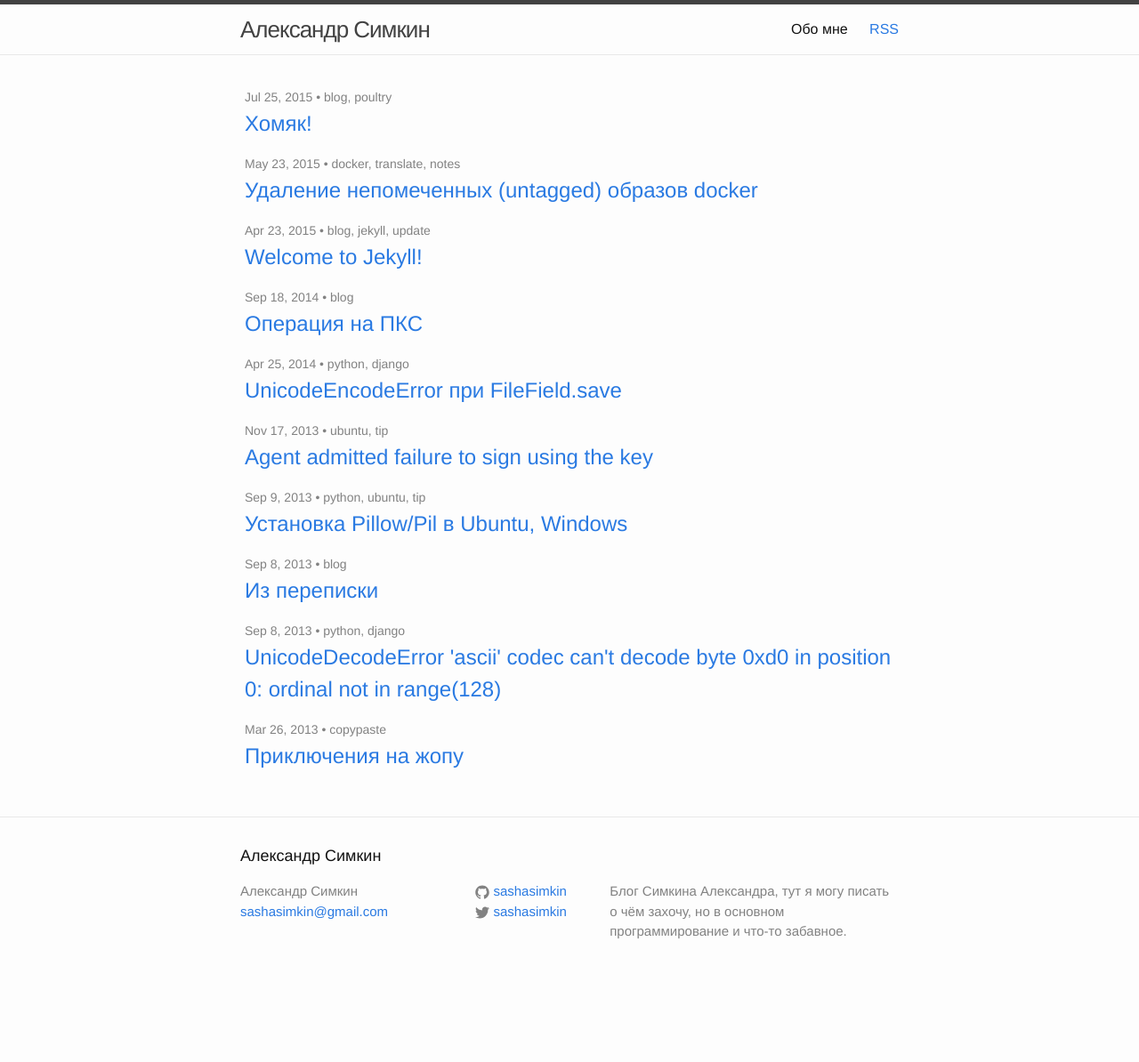
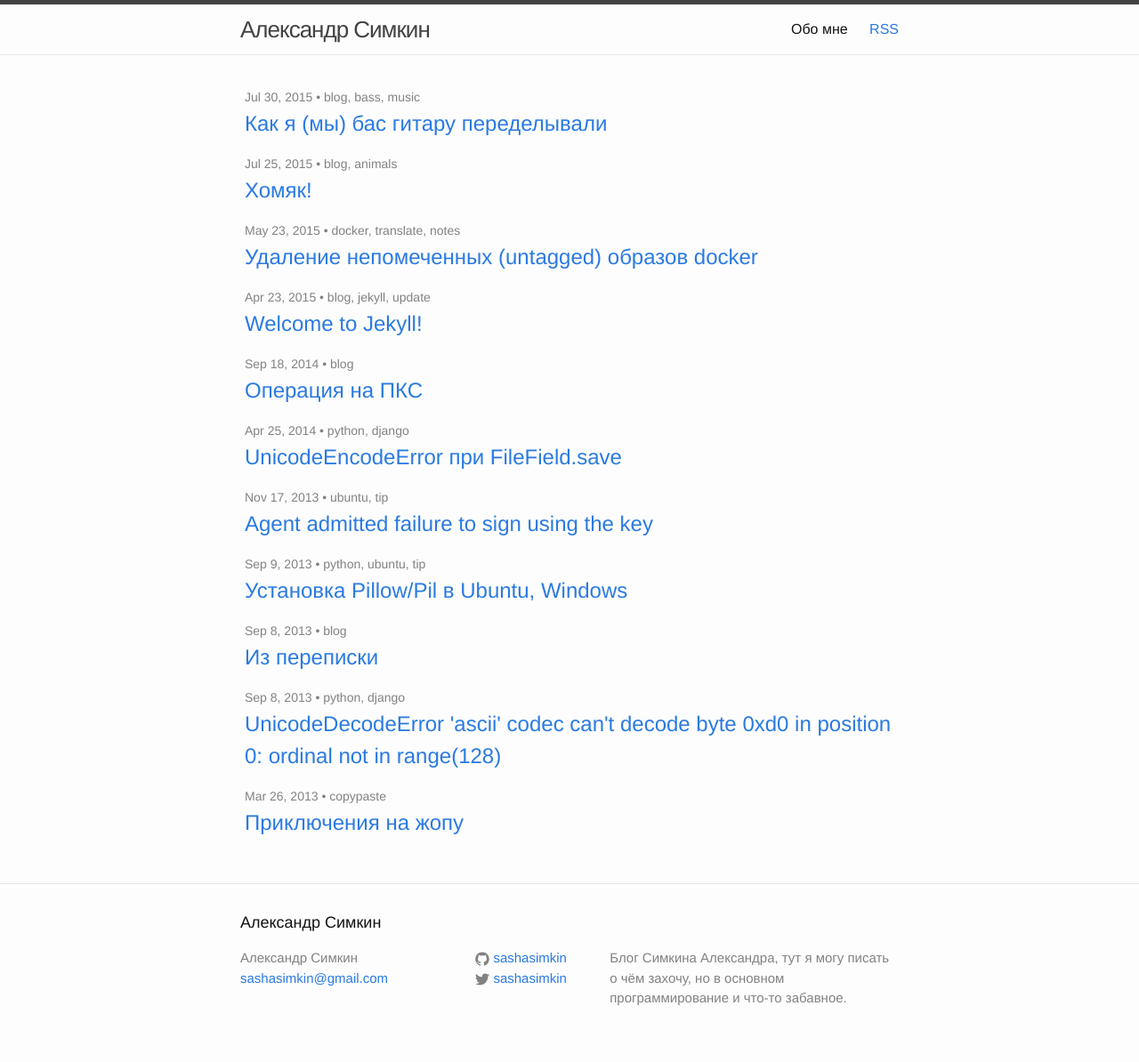
Before and after one commit to flyeven/sashasimkin.github.io, a Jekyll site: the page built from index.html, in a window 1280 px wide. Shown: the whole page at 89% size. Built offline with Jekyll 4.4.1, drawn with Linux system fonts in a browser that asks for light colours; before the commit the page ends 1119 px from its top, so only the background shows below that; part of the change alters nothing that is shown.

Commit message:
Пост про басец, фикс чего-то про хомяка

```diff
--- a/_posts/2015-07-25-hamsters.md
+++ b/_posts/2015-07-25-hamsters.md
@@ -2,7 +2,7 @@
 layout: post
 title:  "Хомяк!"
 date:   2015-07-25 22:51:54
-categories: blog poultry
+categories: blog animals
 ---
 
 
@@ -18,4 +18,4 @@ categories: blog poultry
 > Мой хомяк, кстати, утонул в ведре с калиновым вареньем, в день рождения Ленина...
 
 
-В общем жду исполнения судьбы своей хомячихи.
+Короче говоря - жду исполнения судьбы своей хомячихи.
--- /dev/null
+++ b/_posts/2015-07-30-bass-guitar.md
@@ -0,0 +1,40 @@
+---
+layout: post
+title:  "Как я (мы) бас гитару переделывали"
+date:   2015-07-30 22:22:00
+categories: blog bass music
+---
+
+
+Дошли руки написать пост про то как мы беределывали мой безголовый бас.
+
+Для начала немного предыстории:
+Захотелось попробовать поиграть на басу, и не захотелось отдавать за это много монет. Решил найти что подешевле, но с обязательными требованиями в виде 1(2) хамбакеров и 22+ лада, а желательно 24. И нашел!
+Правда эта штука была <span style="cursor: help;" title="Это такой вид гитар, у которых отсутствует перо грифа, а колки чаще всего имплантированы в бридж."><b>безголовой (headless)</b></span> и формы неправильной, треугольной совковой лопаты.
+![Начальная форма](/post-img/asis.jpg)
+![Только дека](/post-img/asis-sounding-board.jpg)
+И это дело оказалось жутко неудобным. Было решено переделывать деку на что-то стратоподобное. Купил электролобзик для этих целей, доску сосновую толщиной 40мм и начали ваять.
+Для начала - спилить нахуй эти рога.
+![Форма](/post-img/shape.jpg)
+Отлично. Можно, конечно и так играть (и такие мысли одолевали пару раз) но как-то не комильфо. Поэтому режем купленную доску на 3 части, и склеиваем это всё добро с нашим обрубком с помощью эпоксидной смолы, и рисуем форму.
+![Форма на заготовке](/post-img/clipped-form.jpg)
+Дальше эту штуку нужно отшлифовать, пошпаклевать, и вырезать все нужные отверстия. Аж одно под темброблок, три для потенциометров, и одно под джэк. Для начала ведь нужно пошпаклевать (действительно, блять!) и начали:
+![Пошпаклёвана, перед](/post-img/plastered.jpg)
+![Пошпаклёвана, зад](/post-img/plastered-back.jpg)
+Теперь отверстие под темброблок. Начал работать фрезой - где-то через пол часа заебался, а результат был довольно жалким:
+![Форма на заготовке](/post-img/cutter.jpg)
+Следующим логичным шагом меня назвали дебилом, и посоветовали стамеску. После этого работа пошла быстрее, и через ~ час у меня была мозоль на руке и такой результат:
+![Форма на заготовке](/post-img/clipped-electronics-block.jpg)
+Отверстия для джека и поциков оставили на потом. Теперь нужно красить (ORLY). Для этого было куплено водоэмульсионной краски ведро, заботливо принесён аэрограф с его обладателем, компрессор, пиво и началось!
+Сначала, конечно же грунтовка, ведь любой дурак знает, что краска лучше берётся на грунтовку. Грунт был хуй знает какой, но белый и из балончика. Дальше покраска, на неё ушло примерно 3-4 часа покуда не получилось более-менее ровное покрытие.
+Кто ж знал, что водоэмульсионкой красиль дерево - не самая лучшая идея? Вот и мы не знали. И пришлось это всё отдирать к чертям собачим.
+Следующей идеей, при брожении по Ашану, мне стукнула моча в голову покрасить в зелёный, да не просто зелёный, а флюоресцентной краской, тобишь той, которая дожна светиться вночи. Не знаю светилась бы она, или нет, но после водоэмульсионной краски результат был немного предсказуем (но, увы, не в то время). Короче говоря через день после покраски это выглядело вот так:
+![Блядская зелёная краска](/post-img/suffusion.jpg)
+Следующим шагом стало то, что у меня отобрали эту штуку для исправление поверхности (но вот хуй т.к. толи новая краска из балона тоже была говном, толи эхо водоэмульсионки), и мы решили красить в белый, как и планировалось изначально. Для этого нужно было снова обдирать всё вплоть до дерева и шпаклевать заново. Зато после этого краска лягля относительно нормально:
+![Окрашена в белый](/post-img/painted-white.jpg)
+И последний штрих + лак:
+![Окрашена финальный вариант](/post-img/painted.jpg)
+А, чуть не забыл, отверстие для джека пришлось доводить напильником т.к. сверла нужного диаметра не оказалось. А под отверстиями под поцики ещё выковыривать т.к. вышло сликом толсто. И ещё нужно было вывести землю на бридж, как задаток для будущего экрана.
+
+
+P.s: Теперь у меня есть дека от стратокастера, и я хочу 7-струнную гитару. Зато теперь есть опыт и немного навязчивая "сначала думать, а потом делать".
```
Also changed, not shown: post-img/asis-sounding-board.jpg (added), post-img/asis.jpg (added), post-img/clipped-electronics-block.jpg (added), post-img/clipped-form.jpg (added), post-img/cutter.jpg (added), post-img/painted-white.jpg (added), post-img/painted.jpg (added), post-img/plastered-back.jpg (added), post-img/plastered.jpg (added), 2 other files.
